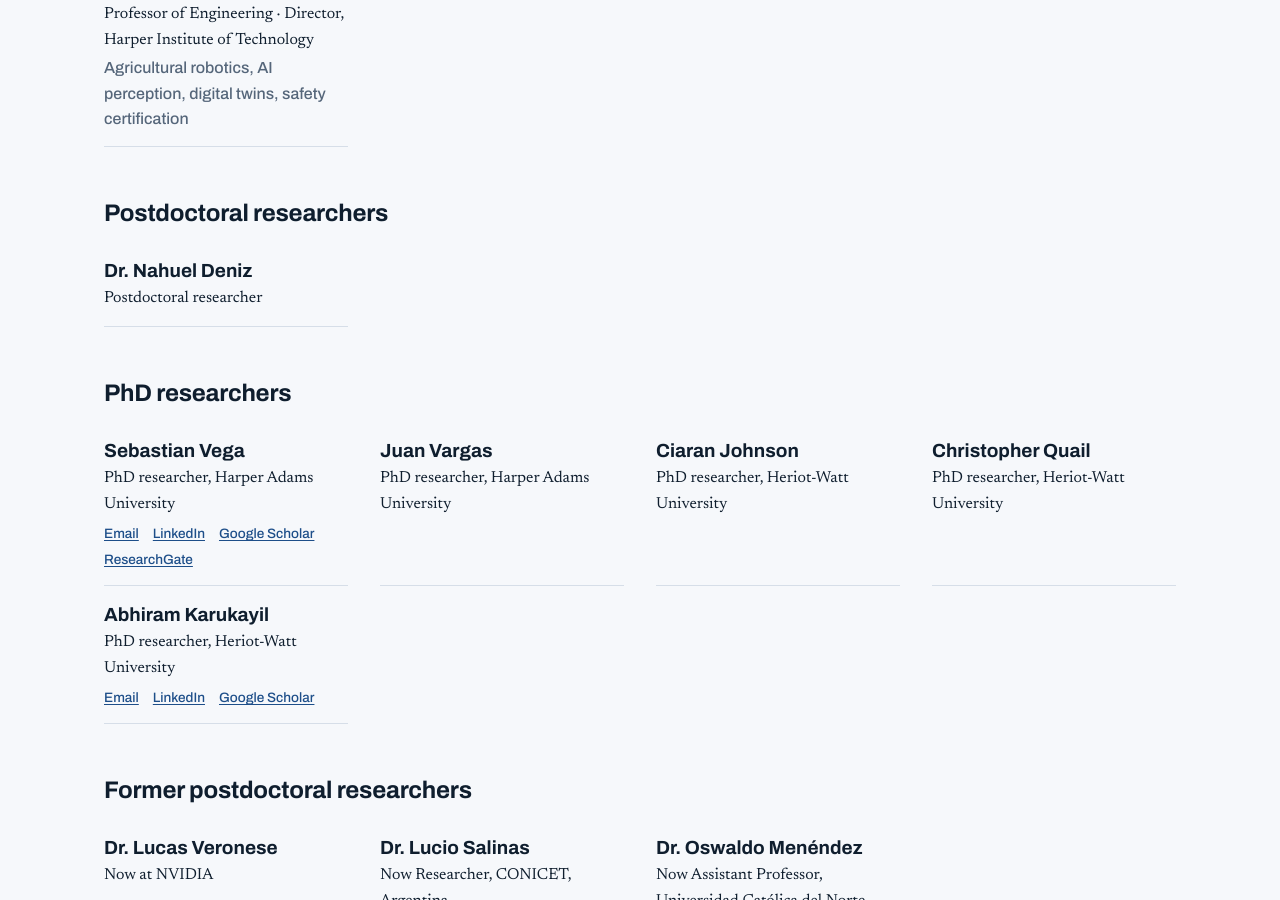
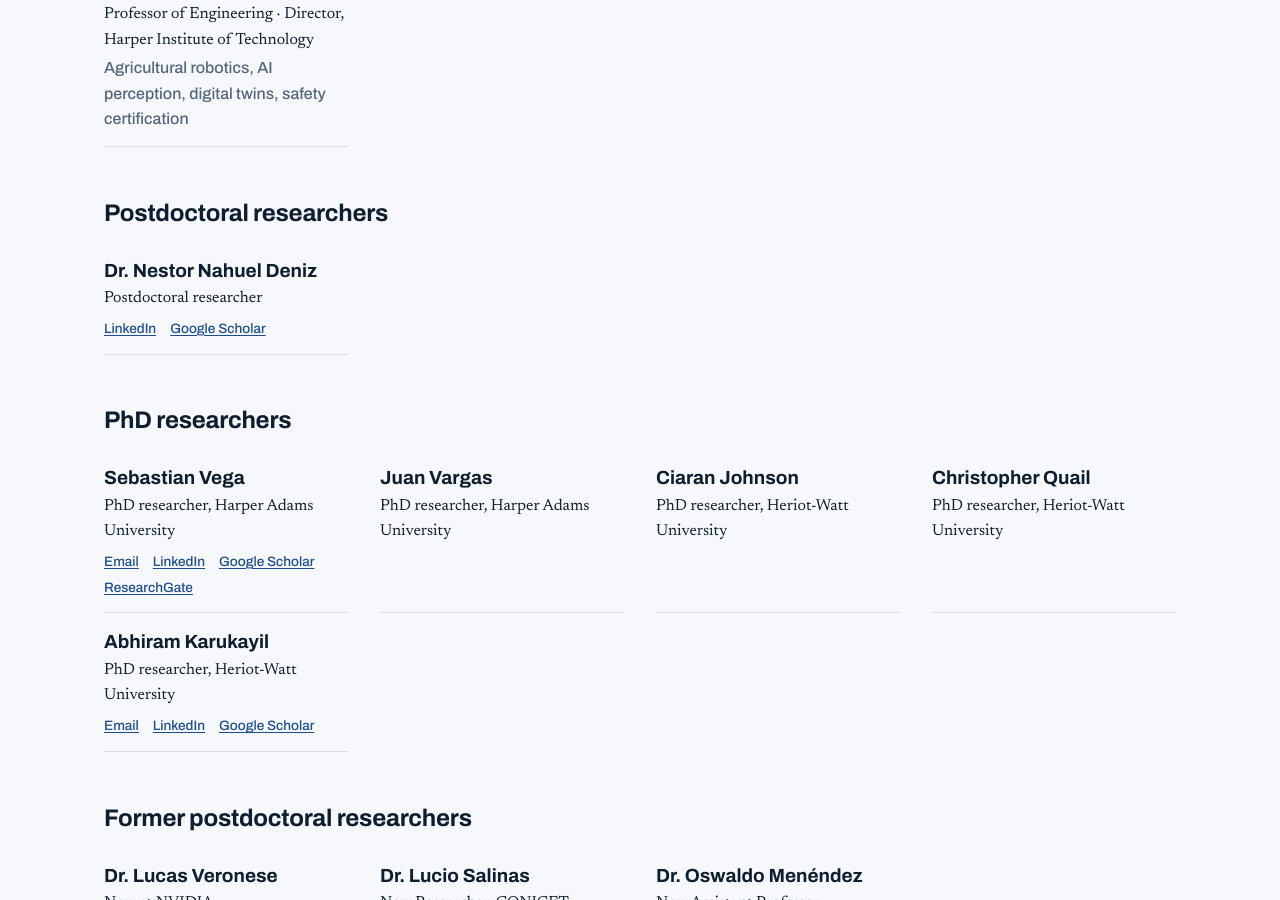
Before and after one commit to fauatcheein/fauatcheein, a Jekyll site: the page built from team.md, in a window 1280 px wide and 900 px high, scrolled down 491 px. Built offline with Jekyll 4.4.1, drawn with Linux system fonts in a browser that asks for light colours.

Commit message:
Team: add Nestor Nahuel Deniz's full name, LinkedIn and Google Scholar
Co-Authored-By: Claude Opus 5.5 <noreply@anthropic.com>
Claude-Session: https://claude.ai/code/session_013vG8pAwPL2boRy86rjwP67

```diff
--- a/_data/team.yml
+++ b/_data/team.yml
@@ -10,8 +10,10 @@
 
 - group: Postdoctoral researchers
   members:
-    - name: Dr. Nahuel Deniz
+    - name: Dr. Nestor Nahuel Deniz
       role: Postdoctoral researcher
+      linkedin: "https://www.linkedin.com/in/nestor-nahuel-deniz-b4065862/"
+      scholar: "https://scholar.google.com/citations?user=F7KkYr4AAAAJ&hl=en"
 
 - group: PhD researchers
   members:
```
